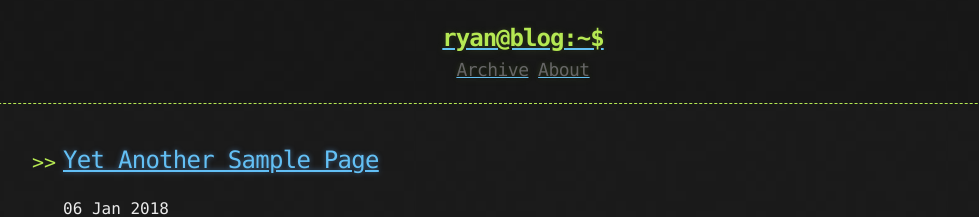
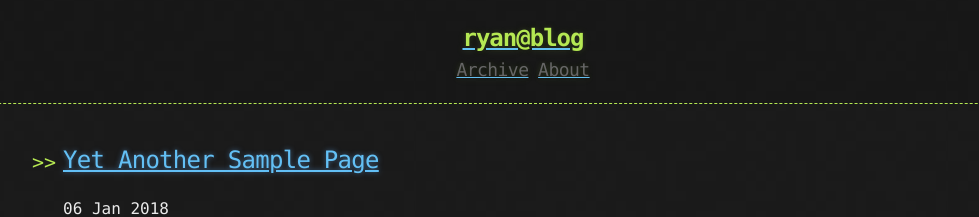
Before and after one commit to rsteel1/rsteel1.github.io, a Jekyll site: the page built from index.html, in a window 1280 px wide. Shown: the top 217 px of the page, without its empty margins (117-1096 px from the left). Built offline with Jekyll 4.4.1, drawn with Linux system fonts in a browser that asks for light colours; the list of posts is cut into pages by our own code.

```diff
--- a/_includes/header.html
+++ b/_includes/header.html
@@ -2,7 +2,7 @@
   <div>
     <a href="{{ "/" | prepend: site.baseurl | replace: '//', '/' }}">
     {% assign owner_first_name = site.owner | split: " " %}
-    <h1>{{ owner_first_name[0] | downcase }}@blog:~$</h1>
+    <h1>{{ owner_first_name[0] | downcase }}@blog</h1>
     </a>
     <div class="header-links">
       {% include links.html %}
```
